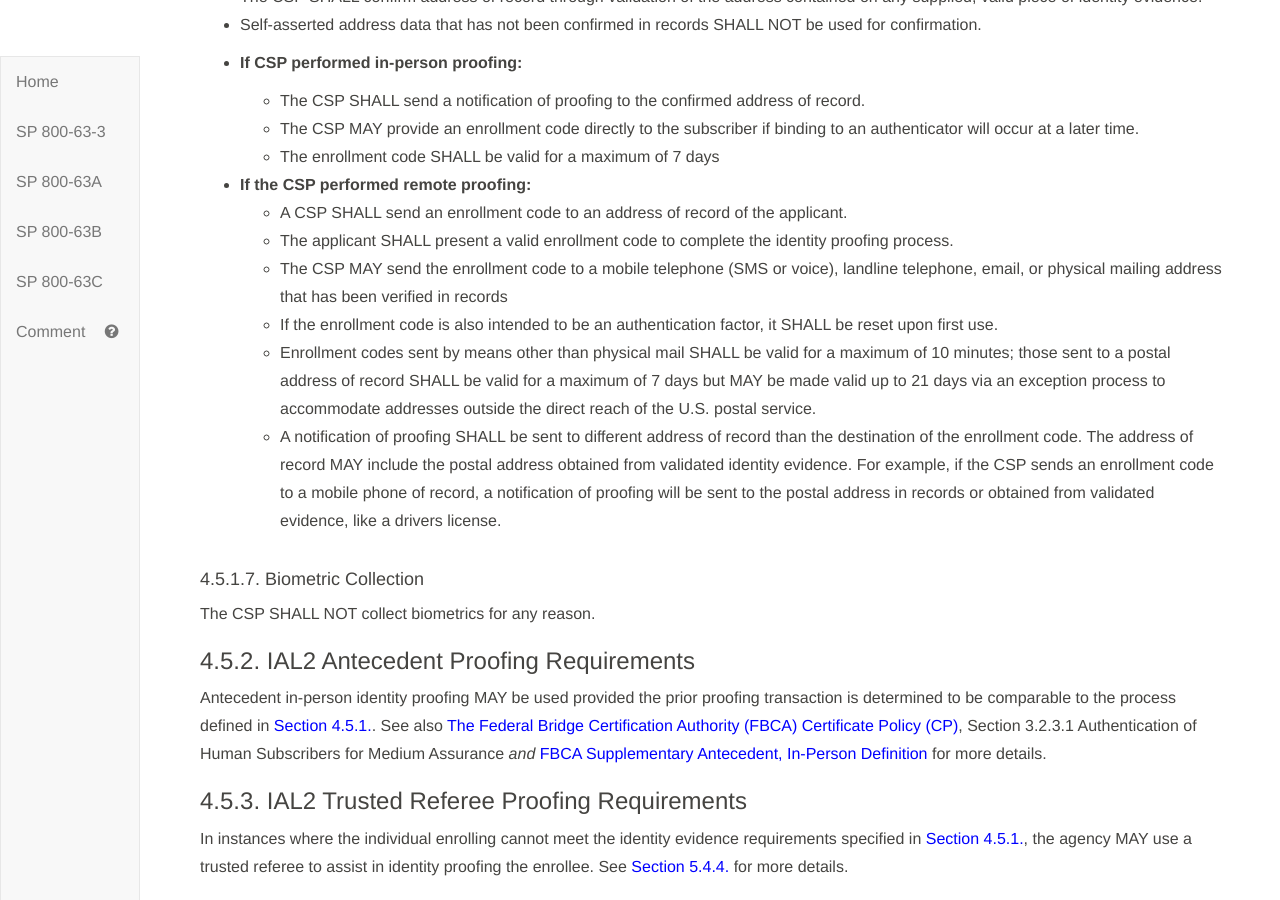
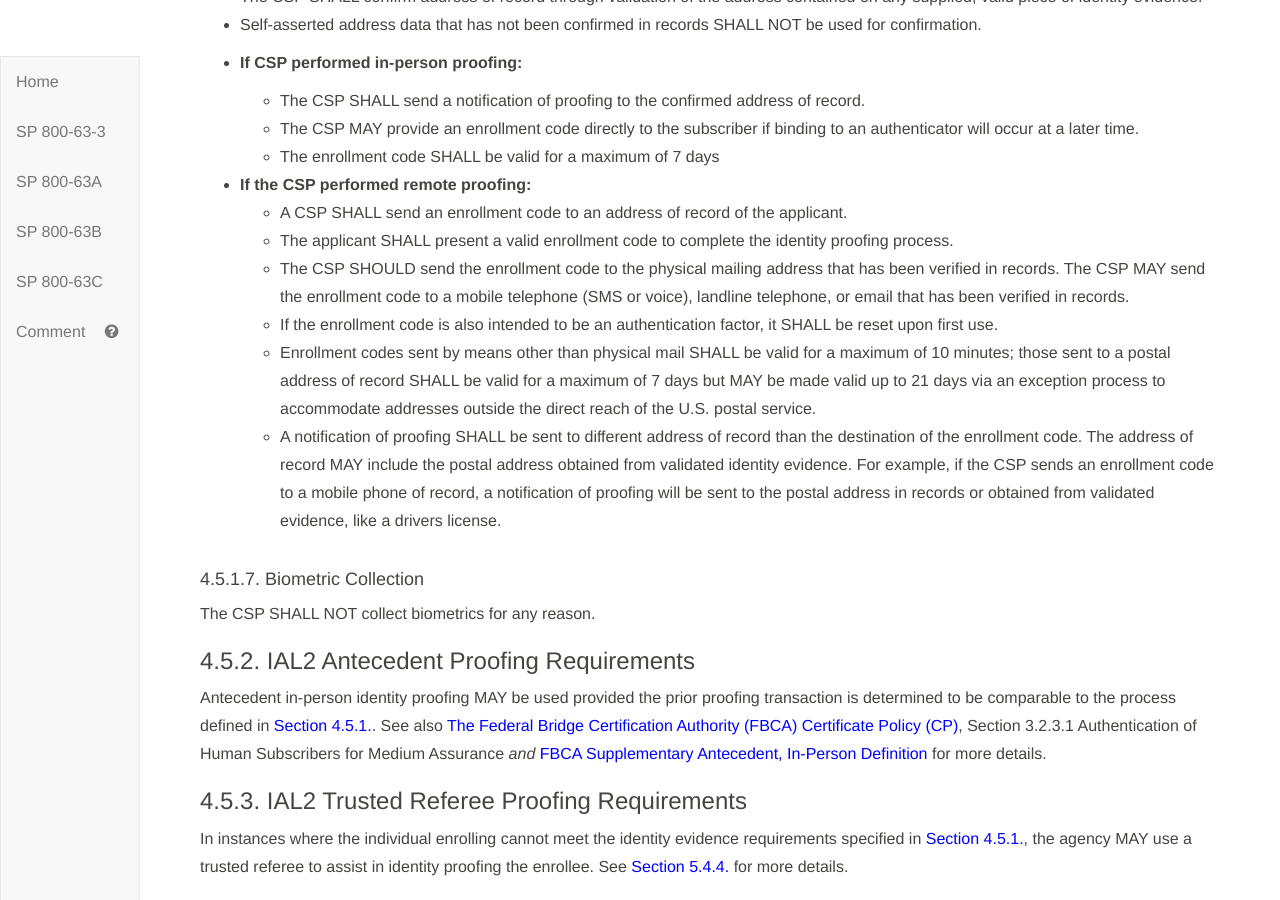
Before and after one commit to usnistgov/800-63-3, a Jekyll site: the page built from sp800-63a.md, in a window 1280 px wide and 900 px high, scrolled down 14843 px. Built offline with Jekyll 4.4.1, drawn with Linux system fonts in a browser that asks for light colours; some of the changed text lies outside the part shown.

Commit message:
Address verification update
Closes #230

```diff
--- a/sp800-63a/sec4_ial.md
+++ b/sp800-63a/sec4_ial.md
@@ -126,7 +126,7 @@ The CSP SHOULD perform identity proofing in-person. The CSP MAY perform remote i
 - **If the CSP performed remote proofing:**
 	- A CSP SHALL send an enrollment code to an address of record of the applicant.
 	- The applicant SHALL present a valid enrollment code to complete the identity proofing process.
-	- The CSP MAY send the enrollment code to a mobile telephone (SMS or voice), landline telephone, email, or physical mailing address that has been verified in records
+	- The CSP SHOULD send the enrollment code to the physical mailing address that has been verified in records.  The CSP MAY send the enrollment code to a mobile telephone (SMS or voice), landline telephone, or email that has been verified in records.
 	- If the enrollment code is also intended to be an authentication factor, it SHALL be reset upon first use.
 	- Enrollment codes sent by means other than physical mail SHALL be valid for a maximum of 10 minutes; those sent to a postal address of record SHALL be valid for a maximum of 7 days but MAY be made valid up to 21 days via an exception process to accommodate addresses outside the direct reach of the U.S. postal service.
 	- A notification of proofing SHALL be sent to different address of record than the destination of the enrollment code. The address of record MAY include the postal address obtained from validated identity evidence.  For example, if the CSP sends an enrollment code to a mobile phone of record, a notification of proofing will be sent to the postal address in records or obtained from validated evidence, like a drivers license.
```
Also changed, not shown: sp800-63a/sec5_proofing.md (+1 -1 lines).
